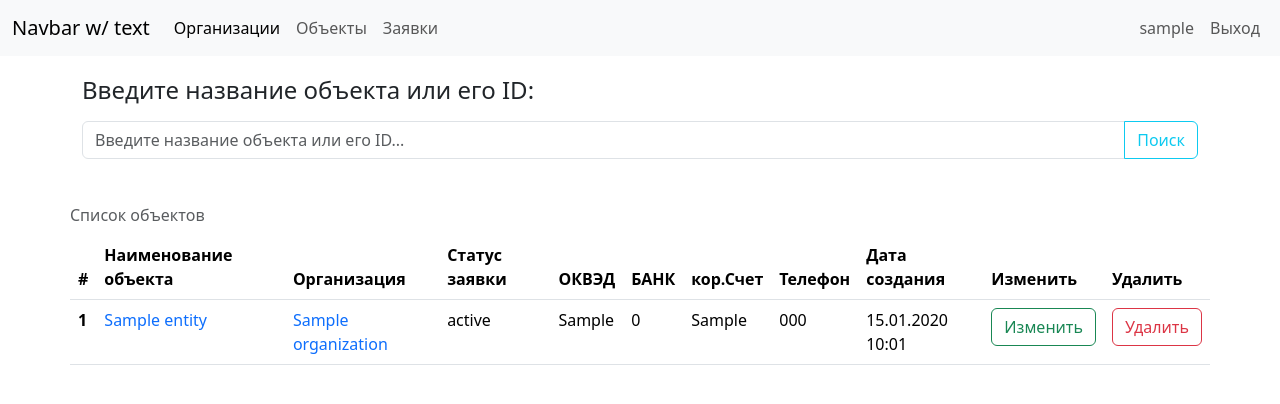
After one commit to betinvoker/cert_furniture_prod, a Flask app: page /requests in a window 1280 px wide. The commit adds this page. Shown: the top 404 px of the page. Run offline with Flask 3, Linux system fonts and the light colour scheme; a user stored in the database is signed in; tables that the repository leaves empty hold one stand-in row (values such as "Sample post").

Commit message:
New page requests and search in id and id_entity request

```diff
--- a/app.py
+++ b/app.py
@@ -1,7 +1,7 @@
 from flask import Flask, render_template, redirect, url_for, request, flash
 from flask_login import LoginManager, login_user, logout_user, login_required, current_user
 from flask_sqlalchemy import SQLAlchemy
-from app.models import db, Customer, Worker, Organization, Entity, Attribute_entity
+from app.models import db, Customer, Worker, Organization, Entity, Attribute_entity, Request
 from config import Config
 from flask import session
 # from app import create_app
@@ -330,5 +330,26 @@ def delete_entity(id):
         db.session.rollback()
         return f"Ошибка записи: {e}", 500
 
+@app.route('/requests', methods=['GET'])
+def requests():
+    customer = Customer.query.filter_by(login=session['login']).first()
+    organizations = Organization.query.filter_by(id_client=customer.id).filter(Organization.status!='D').all()
+
+    organization_ids = [org.id for org in organizations]
+    entities = Entity.query.filter(Entity.id_organization.in_(organization_ids)).filter(Entity.status!='D').all()
+    entity_ids = [ent.id for ent in entities]
+    query = Request.query.filter(Request.id_entity.in_(entity_ids)).filter(Request.status!='D')
+
+    search = request.args.get('exampleFormControlSearch', '')
+    if search:
+        if search.isdigit():
+            query = query.filter(Request.id == int(search))
+        else:
+            query = query.filter(Request.id_entity == int(search))
+
+    requests = query.filter(Request.status!='D').all()
+
+    return render_template('requests.html', organizations=organizations, entities=entities, requests=requests)
+
 if __name__ == "__main__":
     app.run(debug=True)
--- a/templates/base.html
+++ b/templates/base.html
@@ -22,7 +22,7 @@
                 <a class="nav-link" href="{{ url_for('entities') }}">Объекты</a>
               </li>
               <li class="nav-item">
-                <a class="nav-link" href="#">Заявки</a>
+                <a class="nav-link" href="{{ url_for('requests') }}">Заявки</a>
               </li>
             </ul>
             <ul class="navbar-nav mb-2 mb-lg-0 ms-md-auto">
--- /dev/null
+++ b/templates/requests.html
@@ -0,0 +1,80 @@
+{% extends 'base.html' %}
+
+{% block title %}Заявки на экспертизу{% endblock %}
+
+{% block top %}
+<div class="row" style="margin-top: 20px;">
+    <form action="{{ url_for('requests') }}" method="GET">
+        <label for="exampleFormControlSearch" class="form-label"><h4>Введите название объекта или его ID:</h4></label>
+        <div class="input-group mb-3">
+            <input type="text" class="form-control" name="exampleFormControlSearch" id="exampleFormControlSearch" placeholder="Введите название объекта или его ID...">
+            <button class="btn btn-outline-info" type="submit" id="btnSerch">Поиск</button>
+        </div>
+    </form>
+</div>
+{% endblock %}
+
+{% block content %}
+<div class="row" style="margin-top: 20px;">
+    <table class="table caption-top">
+        <caption>Список объектов</caption>
+        <thead>
+            <tr>
+                <th scope="col">#</th>
+                <th scope="col">Наименование объекта</th>
+                <th scope="col">Организация</th>
+                <th scope="col">Статус заявки</th>
+                <th scope="col">ОКВЭД</th>
+                <th scope="col">БАНК</th>
+                <th scope="col">кор.Счет</th>
+                <th scope="col">Телефон</th>
+                <th scope="col">Дата создания</th>
+                <th scope="col">Изменить</th>
+                <th scope="col">Удалить</th>
+            </tr>
+        </thead>
+        <tbody>
+            {%for request in requests %}
+                {%for entity in entities %}
+                    {% if request.id_entity == entity.id %}
+                        {%for organization in organizations %}
+                            {% if entity.id_organization == organization.id %}
+            <tr>
+                <th scope="row">{{request.id}}</th>
+                <td>
+                    <a href="{{ url_for('entity', id_organization=organization.id, id_entity=entity.id) }}" class="link-primary text-decoration-none">{{entity.name}}</a>
+                </td>
+                <td>
+                     <a href="{{ url_for('organization', id=organization.id) }}" class="link-primary text-decoration-none">{{organization.name}}</a>
+                </td>
+                <td>{{request.status_request}}</td>
+                <td>{{request.okved}}</td>
+                <td>{{request.id_bank}}</td>
+                <td>{{request.account}}</td>
+                <td>{{request.phone}}</td>
+                <td>{{request.date_create.strftime('%d.%m.%Y %H:%m')}}</td>
+
+                <td>
+                    <button type="button" class="btn btn-outline-success open-modal" data-bs-toggle="modal" data-bs-target="#exampleModalUpdateEntity" name="btnUpdateEntity"
+                        data-id="{{ entity.id }}" data-entity_name="{{ entity.name }}" data-id_organization="{{ organization.id }}" data-name_organization="{{ organization.name }}"
+                        data-update-url="{{ url_for('update_entity', id=entity.id) }}">Изменить</button>
+                </td>
+                <td>
+                    <form action="{{ url_for('delete_entity', id=entity.id) }}" method="POST">
+                        <button type="submit" class="btn btn btn-outline-danger" onclick="return confirm('Вы уверены, что хотите удалить эту запись?')">Удалить</button>
+                    </form>
+                </td>
+            </tr>
+                            {% endif %}
+                        {% endfor %}
+                    {% endif %}
+                {% endfor %}
+            {% endfor %}
+        </tbody>
+    </table>
+</div>
+{% endblock %}
+
+{% block script %}
+
+{% endblock %}
```
